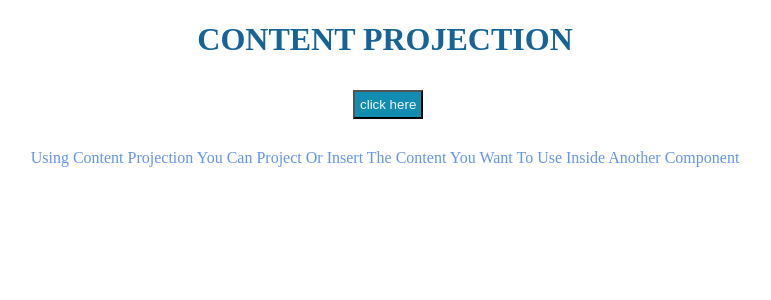
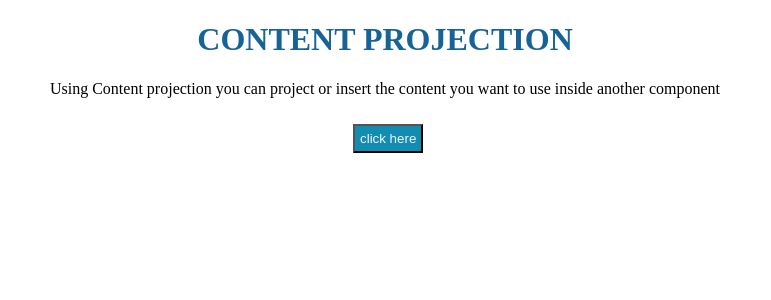
Before and after one commit to Revathygopi/ngconent-task, an Angular app: page / in a window 1280 px wide. Shown: the top 300 px of the page, without its empty margins (255-1026 px from the left). Built offline with nearby package versions, Linux system fonts and the light colour scheme.

Commit message:
changes done

```diff
--- a/src/app/app.component.css
+++ b/src/app/app.component.css
@@ -10,9 +10,3 @@ button{
     background-color: rgb(18, 140, 177);
     color:whitesmoke;
 }
-p{
-    text-align: center;
-    text-transform: capitalize;
-    margin-top: 30px;
-    color:cornflowerblue;
-}
--- a/src/app/app.component.html
+++ b/src/app/app.component.html
@@ -2,5 +2,4 @@
   <app-ng-content>
     <h1>CONTENT PROJECTION</h1>
     <button>click here</button>
-    <P>Using Content projection you can project or insert the content you want to use inside another component</P>
   </app-ng-content>
--- a/src/app/ng-content/ng-content.component.css
+++ b/src/app/ng-content/ng-content.component.css
@@ -0,0 +1,4 @@
+p
+{
+    text-align: center;
+}
--- a/src/app/ng-content/ng-content.component.html
+++ b/src/app/ng-content/ng-content.component.html
@@ -1,5 +1,5 @@
+<ng-content select="h1"></ng-content>
+<P>Using Content projection you can project or insert the content you want to
+  use inside another component</P>
 
-
-    <ng-content select="h1"></ng-content>
-    <ng-content select="button"></ng-content>
-    <ng-content select="P"></ng-content>
+<ng-content select="button"></ng-content>
```
